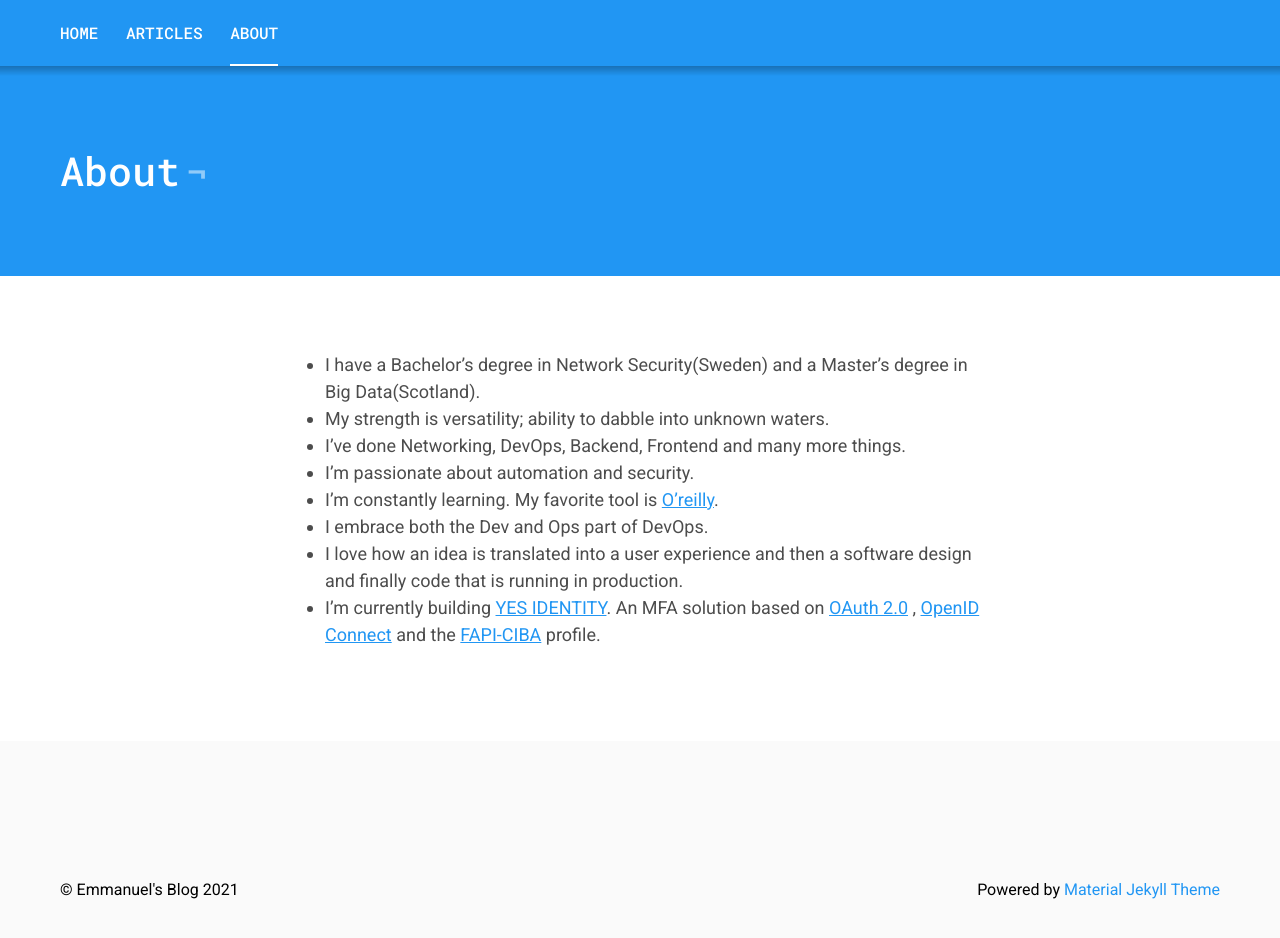
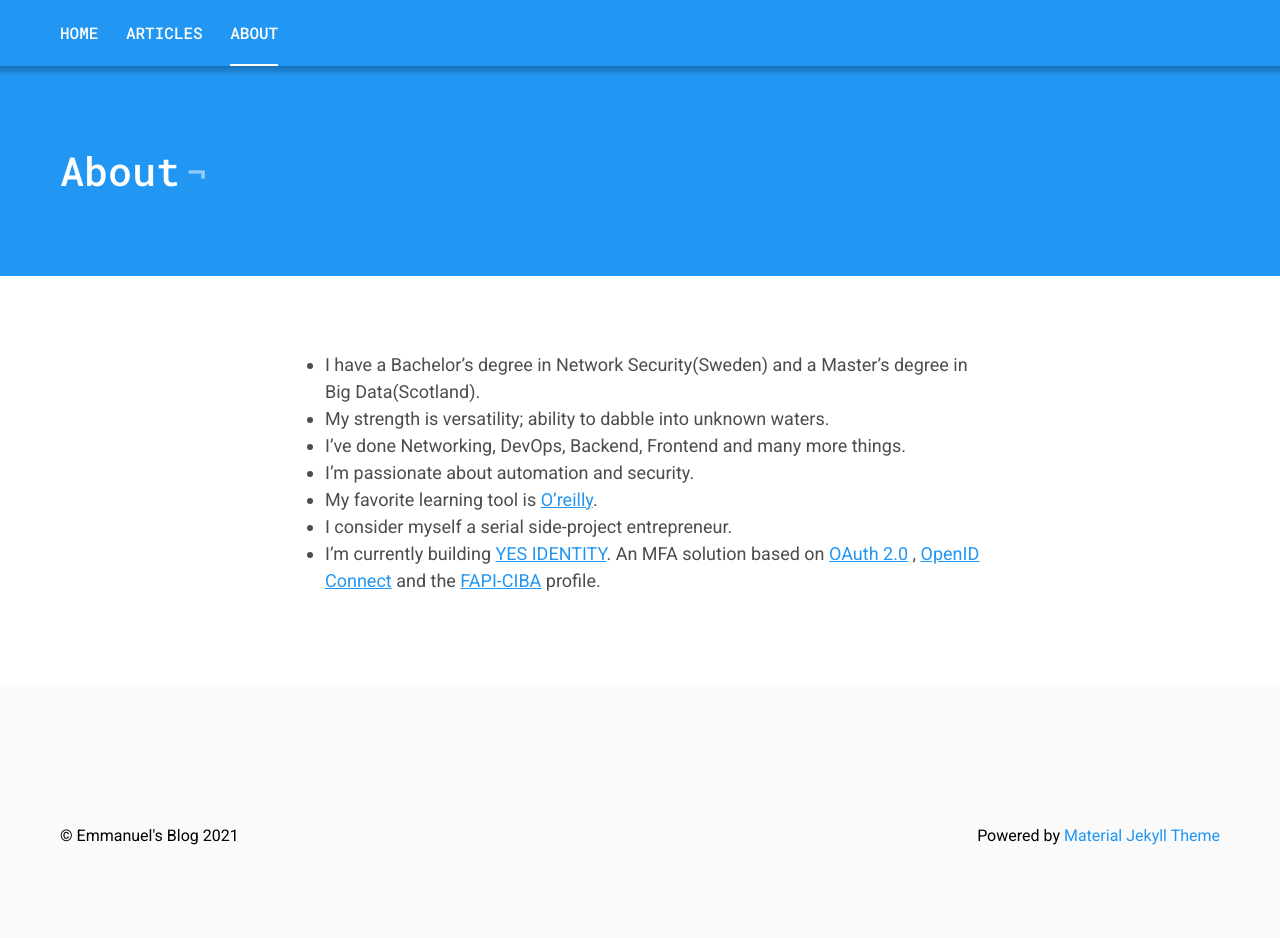
Before and after one commit to osimosu/osimosu.github.io, a Jekyll site: the page built from _pages/about.markdown, in a window 1280 px wide and 1041 px high. Shown: the top 938 px of the window. Built offline with Jekyll 4.4.1, drawn with Linux system fonts in a browser that asks for light colours.

Commit message:
Update about

```diff
--- a/_pages/about.markdown
+++ b/_pages/about.markdown
@@ -12,12 +12,9 @@ permalink: /about/
 
 * I'm passionate about automation and security.
 
-* I'm constantly learning. My favorite tool is [O'reilly](https://www.oreilly.com/){:target="_blank"}.
+* My favorite learning tool is [O'reilly](https://www.oreilly.com/){:target="_blank"}.
 
-* I embrace both the Dev and Ops part of DevOps.
-
-* I love how an idea is translated into a user experience and then a software design and finally code that is running in
-  production.
+* I consider myself a serial side-project entrepreneur.
 
 * I'm currently building [YES IDENTITY](https://yesidentity.com/){:target="_blank"}. An MFA solution based
   on [OAuth 2.0](https://datatracker.ietf.org/doc/html/rfc6749){:target="_blank"}
```
